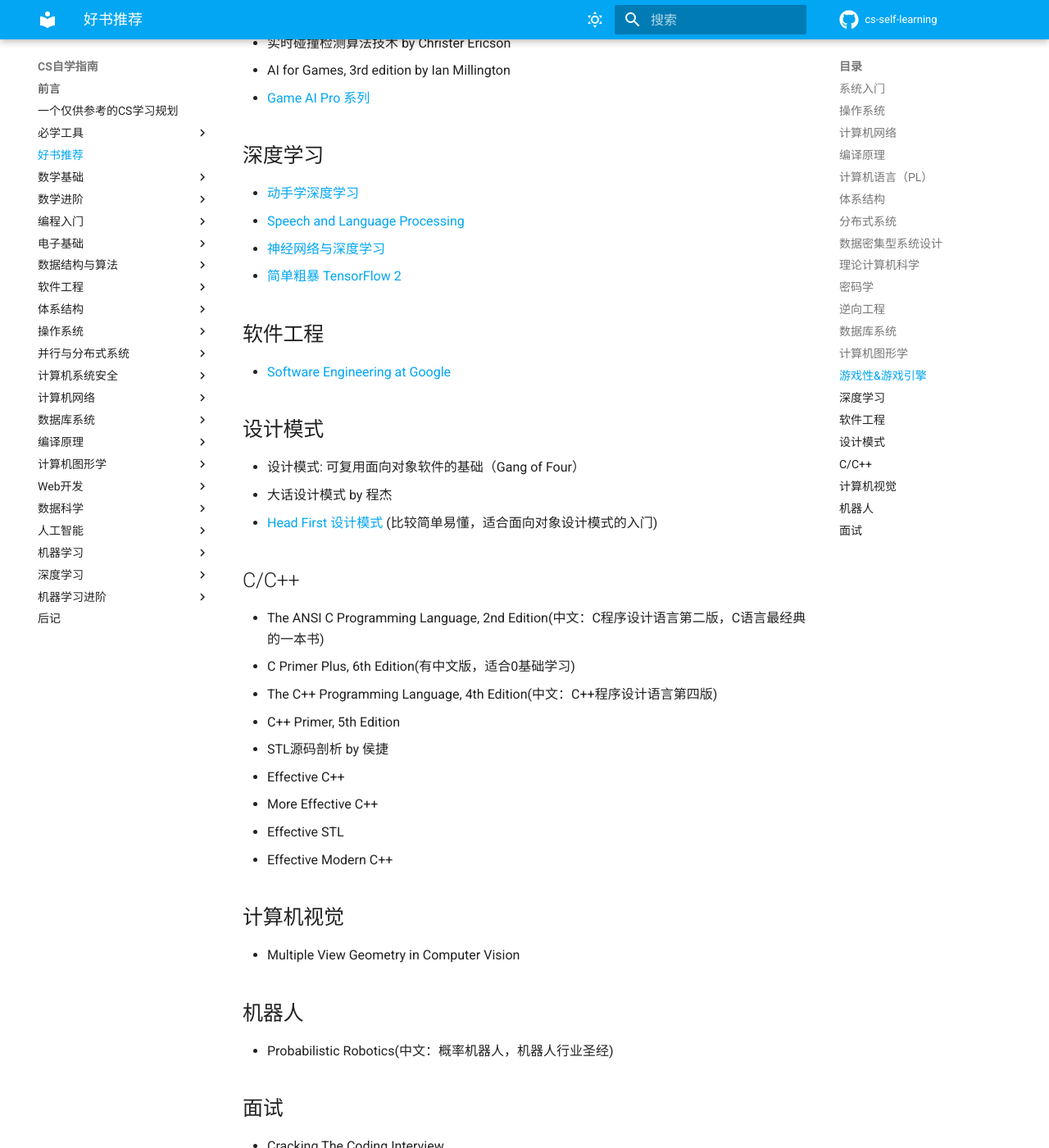
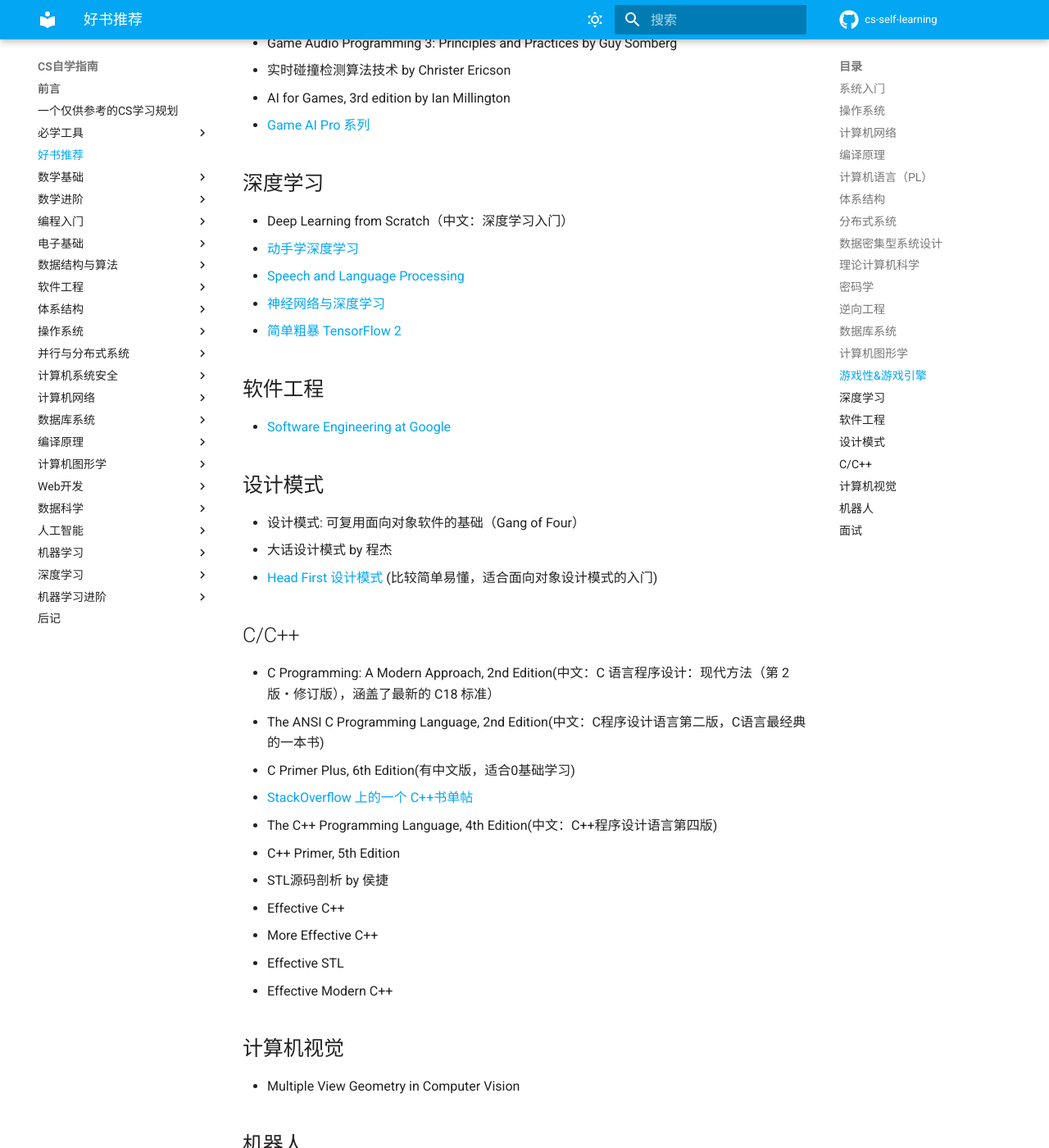
Before and after one commit to PKUFlyingPig/cs-self-learning, an MkDocs documentation site: the page built from docs/好书推荐.md, in a window 1280 px wide and 1400 px high, scrolled down 2924 px. Shown: the whole window at 82% size. Built offline with MkDocs 1.6.1 and Material for MkDocs 9.7.7, drawn with Linux system fonts in a browser that asks for light colours; comment, search, counter and statistics services are not loaded; some of the changed text lies outside the part shown.

Commit message:
add cs books

```diff
--- a/docs/好书推荐.md
+++ b/docs/好书推荐.md
@@ -93,6 +94,7 @@
 
 ## 深度学习
 
+- Deep Learning from Scratch（中文：深度学习入门）
 - [动手学深度学习](http://tangshusen.me/Dive-into-DL-PyTorch/#/)
 - [Speech and Language Processing](https://web.stanford.edu/~jurafsky/slp3/)
 - [神经网络与深度学习](https://nndl.github.io/)
@@ -110,8 +112,10 @@
 
 ## C/C++
 
+- C Programming: A Modern Approach, 2nd Edition(中文：C 语言程序设计：现代方法（第 2 版・修订版），涵盖了最新的 C18 标准）
 - The ANSI C Programming Language, 2nd Edition(中文：C程序设计语言第二版，C语言最经典的一本书)
 - C Primer Plus, 6th Edition(有中文版，适合0基础学习)
+- [StackOverflow 上的一个 C++书单帖](https://stackoverflow.com/questions/388242/the-definitive-c-book-guide-and-list)
 - The C++ Programming Language, 4th Edition(中文：C++程序设计语言第四版)
 - C++ Primer, 5th Edition
 - STL源码剖析 by 侯捷
```
Also changed, not shown: other parts of docs/好书推荐.md (+3 -1 lines).
